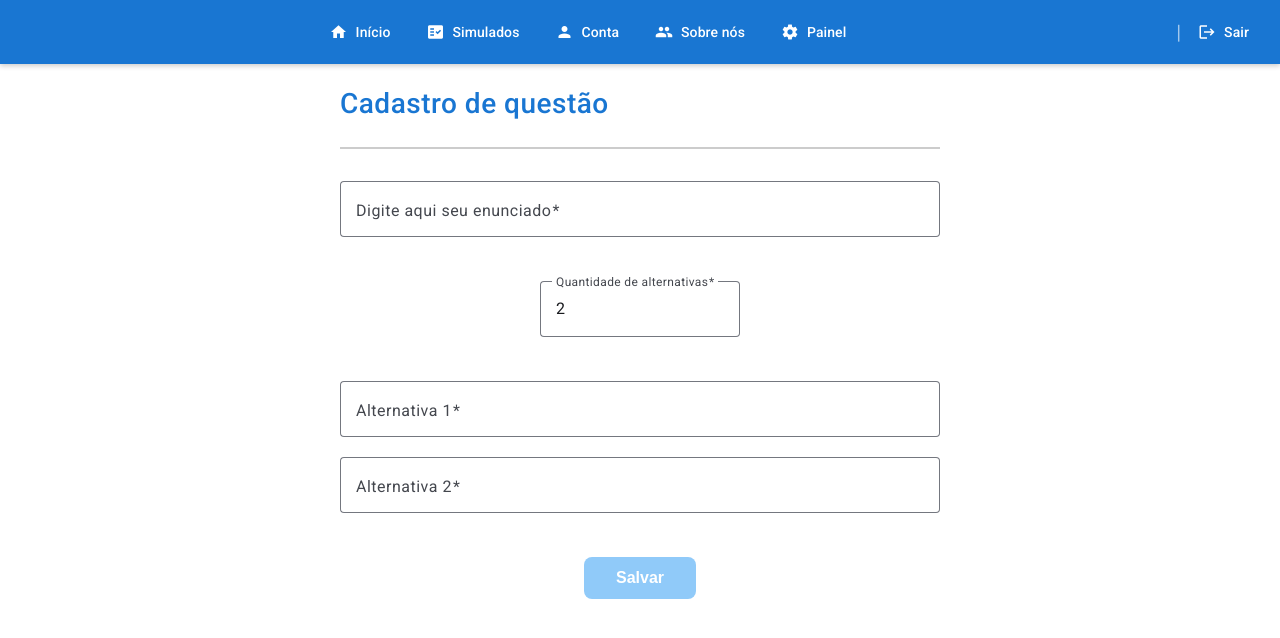
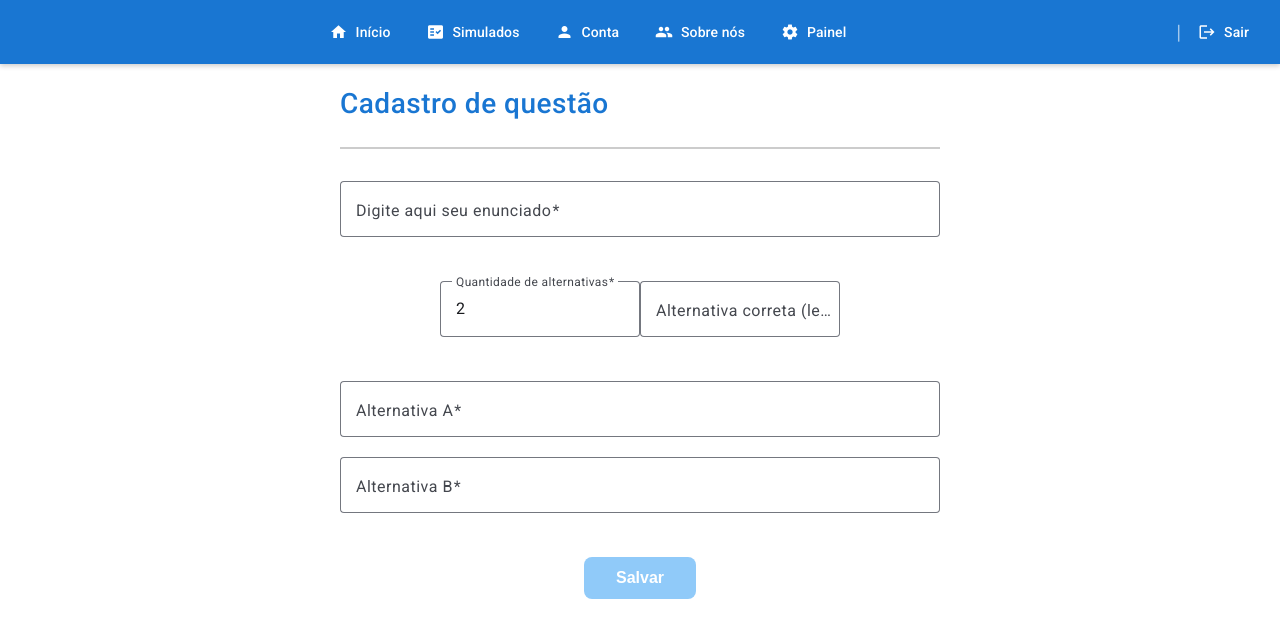
Before and after one commit to anamartins98/any-simulados-frontend, an Angular app: page /questoes/cadastrar in a window 1280 px wide. Shown: the top 638 px of the page. Built offline with nearby package versions, Linux system fonts and the light colour scheme.

Commit message:
Validações nas alternativas.

```diff
--- a/src/app/feature/questoes/cadastrar/cadastrar.component.html
+++ b/src/app/feature/questoes/cadastrar/cadastrar.component.html
@@ -14,15 +14,29 @@
         </textarea>
       </mat-form-field>
 
-      <mat-form-field appearance="outline" class="form-field-sm">
-        <mat-label>Quantidade de alternativas</mat-label>
-        <input matInput type="number" formControlName="quantidade" (wheel)="onWheel($event)"/>
-      </mat-form-field>
+      <div class="flex gap-4">
+        <mat-form-field appearance="outline" class="form-field-sm">
+          <mat-label>Quantidade de alternativas</mat-label>
+          <input matInput type="number" formControlName="quantidade" (wheel)="onWheel($event)" />
+        </mat-form-field>
+
+        <mat-form-field appearance="outline" class="form-field-sm">
+          <mat-label>Alternativa correta (letra)</mat-label>
+          <input
+            matInput
+            type="text"
+            maxlength="1"
+            formControlName="respostaCorreta"
+            autocomplete="off"
+          />
+          <mat-error *ngIf="respostaCorreta?.hasError('letraInvalida')">Opção inválida. Deve estar entre A e {{ getLetraAlternativaMaxima() }}.</mat-error>
+        </mat-form-field>
+      </div>
 
       <div formArrayName="alternativas" class="flex flex-col gap-4 w-full">
         <div *ngFor="let alt of alternativas.controls; let i = index" [formGroupName]="i">
           <mat-form-field appearance="outline" class="form-field">
-            <mat-label>Alternativa {{ i + 1 }}</mat-label>
+            <mat-label>Alternativa {{ getLetraAlternativa(i) }}</mat-label>
             <input matInput formControlName="texto" />
           </mat-form-field>
         </div>
--- a/src/app/feature/questoes/cadastrar/cadastrar.component.ts
+++ b/src/app/feature/questoes/cadastrar/cadastrar.component.ts
@@ -1,7 +1,7 @@
 import { TextFieldModule } from '@angular/cdk/text-field';
 import { CommonModule } from '@angular/common';
 import { Component } from '@angular/core';
-import { FormBuilder, FormGroup, FormArray, Validators, ReactiveFormsModule } from '@angular/forms';
+import { FormBuilder, FormGroup, FormArray, Validators, ReactiveFormsModule, ValidatorFn, AbstractControl } from '@angular/forms';
 import { MatDividerModule } from '@angular/material/divider';
 import { MatFormFieldModule } from '@angular/material/form-field';
 import { MatInputModule } from '@angular/material/input';
@@ -33,11 +33,13 @@ export class CadastrarComponent {
     this.form = this.fb.group({
       enunciado: ['', Validators.required],
       quantidade: [2, [Validators.required, Validators.min(2)]],
-      alternativas: this.fb.array([])
+      alternativas: this.fb.array([]),
+      respostaCorreta: ['', [Validators.required, this.letraValidaValidator()]]
     });
 
     this.form.get('quantidade')?.valueChanges.subscribe(qtd => {
       this.atualizarAlternativas(qtd);
+      this.form.get('respostaCorreta')?.updateValueAndValidity();
     });
 
     // Inicializa com 2 alternativas
@@ -93,7 +95,38 @@ export class CadastrarComponent {
       quantidade: dadosForm.quantidade,
       questaoAtiva: true,
       alternativas: dadosForm.alternativas.map((alt: any) => alt.texto),
-      respostaCorreta: 'C'
+      respostaCorreta: dadosForm.respostaCorreta.toUpperCase()
     };
   }
+
+  getLetraAlternativa(index: number): string {
+    return String.fromCharCode(65 + index); // 65 = A, 66 = B, ...
+  }
+
+  getLetraAlternativaMaxima(): string {
+    const quantidade = this.form.get('quantidade')?.value;
+    if (!quantidade || quantidade < 1) return 'A';
+    return String.fromCharCode(65 + quantidade - 1);
+  }
+
+  letraValidaValidator(): ValidatorFn {
+    return (control: AbstractControl) => {
+      const letra = control.value?.toUpperCase();
+      const quantidade = this.form?.get('quantidade')?.value;
+
+      if (!letra || !quantidade) return null;
+
+      const codigoLetra = letra.charCodeAt(0);
+      const codigoMaximo = 65 + quantidade - 1; // 65 é "A"
+
+      const valido = codigoLetra >= 65 && codigoLetra <= codigoMaximo;
+
+      return valido ? null : { letraInvalida: true };
+    };
+  }
+
+  get respostaCorreta() {
+    return this.form.get('respostaCorreta');
+  }
+
 }
```
Also changed, not shown: src/app/feature/questoes/cadastrar/cadastrar.component.scss (line endings or trailing spaces).
